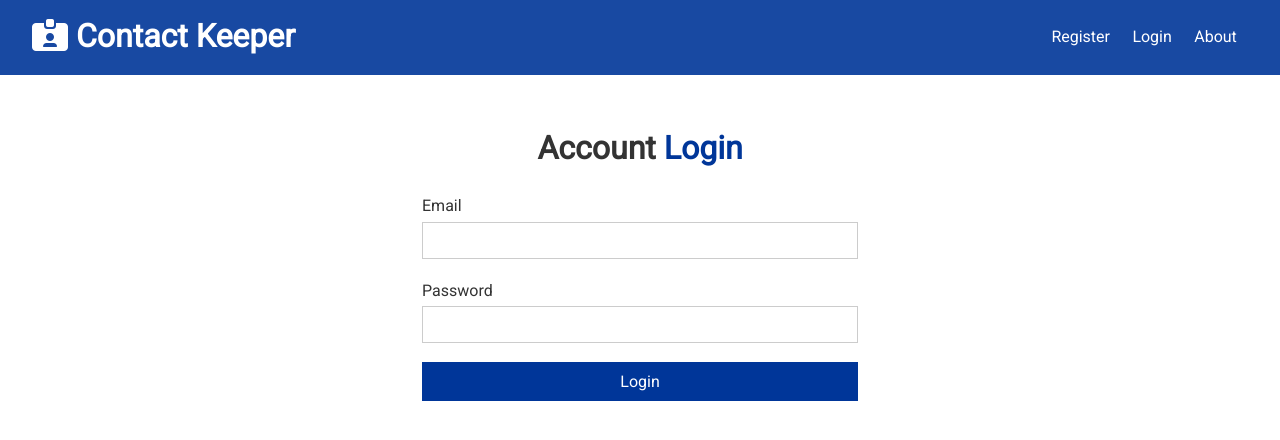
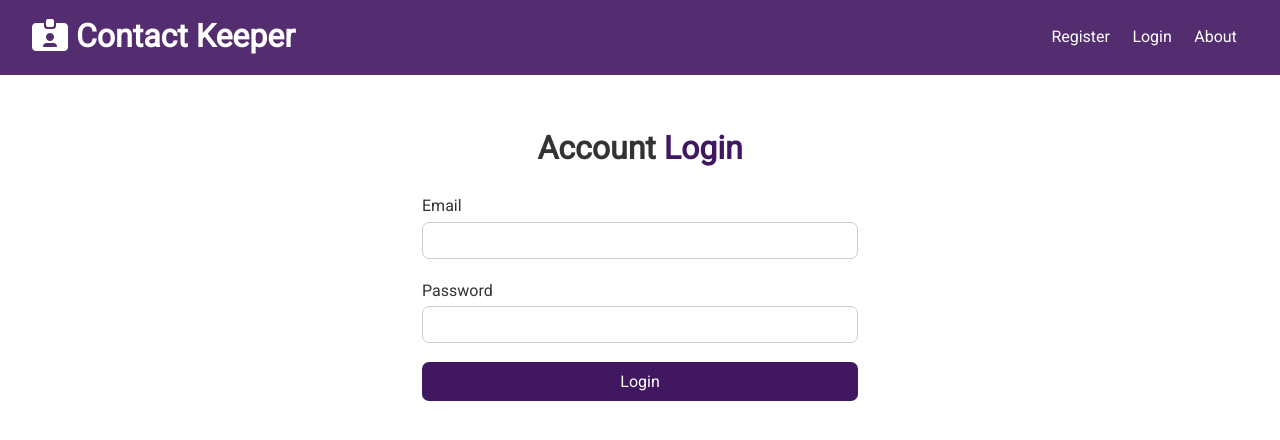
Before and after one commit to DidiStf/mern-contact-keeper-app, a React (Create React App) app in the folder client/: page /login in a window 1280 px wide. Shown: the top 440 px of the page. Built offline with nearby package versions, Linux system fonts and the light colour scheme; the HTML template or start-up script is replaced by a standard one.

Commit message:
fix (client): css improved

```diff
--- a/client/src/App.css
+++ b/client/src/App.css
@@ -2,7 +2,7 @@
 
 /* Global Styles */
 :root {
-  --primary-color: #003699;
+  --primary-color: #411761;
   --dark-color: #333333;
   --light-color: #f4f4f4;
   --danger-color: #dc3545;
@@ -94,6 +94,7 @@ img {
 .card {
   padding: 1rem;
   border: #ccc 1px dotted;
+  border-radius: 7px;
   margin: 0.7rem 0;
 }
 
@@ -281,6 +282,14 @@ img {
   color: #333;
 }
 
+.btn-lighter,
+.bg-lighter,
+.badge-lighter,
+.alert-lighter {
+  background: var(--lighter-color);
+  color: #333;
+}
+
 .btn-dark,
 .bg-dark,
 .badge-dark,
@@ -349,11 +358,13 @@ textarea {
   padding: 0.4rem;
   font-size: 1.2rem;
   border: 1px solid #ccc;
+  border-radius: 7px;
 }
 
 input[type='submit'],
 button {
   font: inherit;
+  border-radius: 7px;
 }
 
 .form-group {
```
